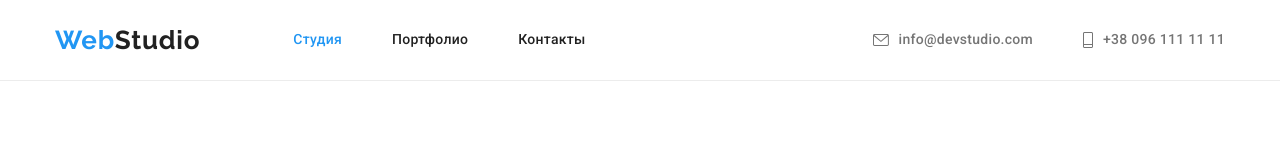
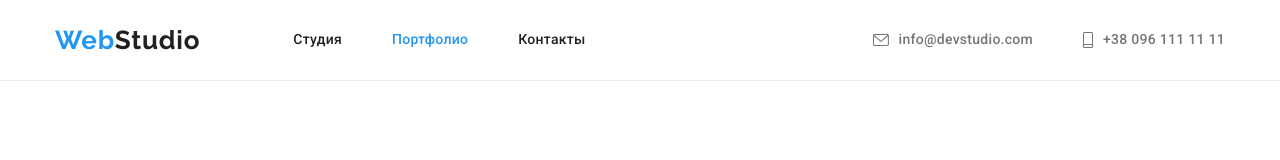
Before and after one commit to Sinbew/goit-markup-hw-04, a plain HTML site: page portfolio.html in a window 1280 px wide. Shown: the top 160 px of the page. Drawn offline with nearby package versions, Linux system fonts and the light colour scheme.

Commit message:
Update portfolio.html

```diff
--- a/portfolio.html
+++ b/portfolio.html
@@ -24,9 +24,9 @@
             <span class="logo-blue-part">Web</span><span class="logo-black-part">Studio</span>
           </a>
           <ul class="pages">
-            <li class="item"><a class="studio-page current" href="./index.html">Студия</a></li>
+            <li class="item"><a class="studio-page" href="./index.html">Студия</a></li>
             <li class="item">
-              <a class="portfolio-page" href="./portfolio.html">Портфолио</a>
+              <a class="portfolio-page current" href="./portfolio.html">Портфолио</a>
             </li>
             <li class="item"><a class="contacts-page" href="">Контакты</a></li>
           </ul>
```
